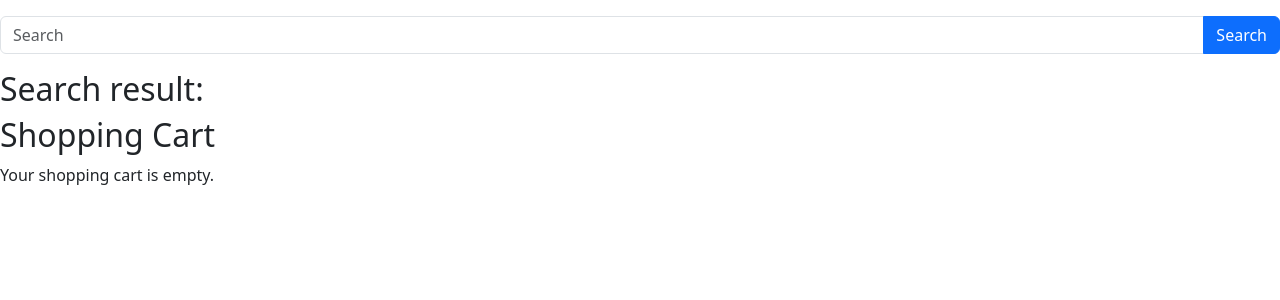
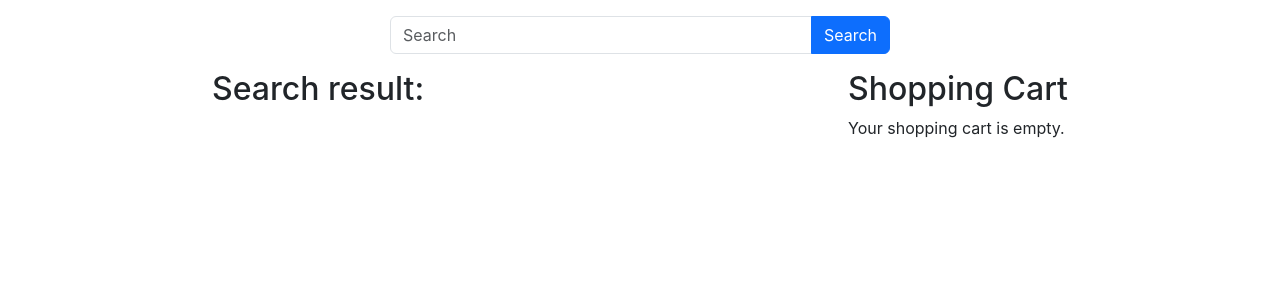
Before and after one commit to andjan3/inlamningsuppgift-webbshop-JS3-Andrea-JandergrenFE23, a React (Create React App) app in the folder inlamning3-webbshop/: page / in a window 1280 px wide. Shown: the top 300 px of the page. Built offline with nearby package versions, Linux system fonts and the light colour scheme.

Commit message:
General styling
Positioned ProductList and CartItemList, removed inline styling from components.

```diff
--- a/inlamning3-webbshop/src/App.css
+++ b/inlamning3-webbshop/src/App.css
@@ -1,11 +1,49 @@
-li {
-  list-style: none;
-  margin-bottom: 0.5rem;
+* {
+  margin: 0;
+  padding: 0;
+  box-sizing: border-box;
+  font-family: "Inter", sans-serif;
 }
-
 .moreInfoBtn {
   border: none;
   border-bottom: 2px solid black;
   background-color: white;
   font-size: 12px;
 }
+
+.wrapper {
+  display: flex;
+  flex-direction: row;
+  justify-content: space-around;
+}
+.input-group {
+  max-width: 500px;
+}
+
+li {
+  list-style: none;
+  margin-bottom: 0.5rem;
+}
+
+.card,
+.mb-3 {
+  width: 60vw;
+}
+.mb-2 {
+  width: 30vw;
+}
+
+.modal {
+  background-color: rgba(0, 0, 0, 0.5);
+}
+
+.cartItemImg {
+  width: 100px;
+  height: auto;
+}
+
+.test {
+  display: flex;
+  align-items: center;
+  justify-content: space-between;
+}
--- a/inlamning3-webbshop/src/Webbshop.tsx
+++ b/inlamning3-webbshop/src/Webbshop.tsx
@@ -8,8 +8,10 @@ function Webbshop() {
   return (
     <div className="App">
       <Searchbar />
-      <ProductList />
-      <CartItemList />
+      <div className="wrapper">
+        <ProductList />
+        <CartItemList />
+      </div>
     </div>
   );
 }
--- a/inlamning3-webbshop/src/components/CartItemCard.tsx
+++ b/inlamning3-webbshop/src/components/CartItemCard.tsx
@@ -14,19 +14,18 @@ export const CartItemCard = ({ cartItem }: CartItemProps) => {
   };
 
   return (
-    <div key={cartItem.product.id} className="card mb-3">
-      <div style={{ width: "30vw" }} className="d-flex align-items-center p-3">
+    <div key={cartItem.product.id} className="card mb-2">
+      <div className="d-flex align-items-center p-3">
         <img
           src={cartItem.product.imgUrl}
-          className="img-fluid me-3"
+          className="img-fluid me-3 cartItemImg"
           alt={cartItem.product.title}
-          style={{ width: "100px", height: "auto" }}
         />
         <div className="flex-grow-1">
           <h5 className="card-title">{cartItem.product.title}</h5>
           <p className="card-text">Quantity: {cartItem.quantity}</p>
-          <p className="card-text">Price: {cartItem.product.price} SEK</p>
-          <p className="card-text">Total: {cartItem.totalPrice} SEK</p>
+          <div className="test">
+            <p>Price: {cartItem.product.price} SEK</p>
             <button
               type="button"
               className="btn btn-danger"
@@ -35,6 +34,9 @@ export const CartItemCard = ({ cartItem }: CartItemProps) => {
               Delete
             </button>
           </div>
+
+          <p className="card-text">Total: {cartItem.totalPrice} SEK</p>
+        </div>
       </div>
     </div>
   );
--- a/inlamning3-webbshop/src/components/PopUpModal.tsx
+++ b/inlamning3-webbshop/src/components/PopUpModal.tsx
@@ -29,7 +29,6 @@ export function PopUpModal({ title, description }: PopUpModalInfo) {
           className="modal show d-block"
           tabIndex={-1}
           role="dialog"
-          style={{ backgroundColor: "rgba(0,0,0,0.5)" }}
           onClick={closeModal}
         >
           <div
--- a/inlamning3-webbshop/src/components/ProductCard.tsx
+++ b/inlamning3-webbshop/src/components/ProductCard.tsx
@@ -14,7 +14,7 @@ export default function ProductCard({ product }: ProductCardProps) {
   };
   return (
     <>
-      <div className="card mb-3" style={{ width: "60vw" }}>
+      <div className="card mb-3">
         <div className="row g-0">
           <div className="col-md-2">
             <img
```
Lines whose indentation alone changed are shown as unchanged.
